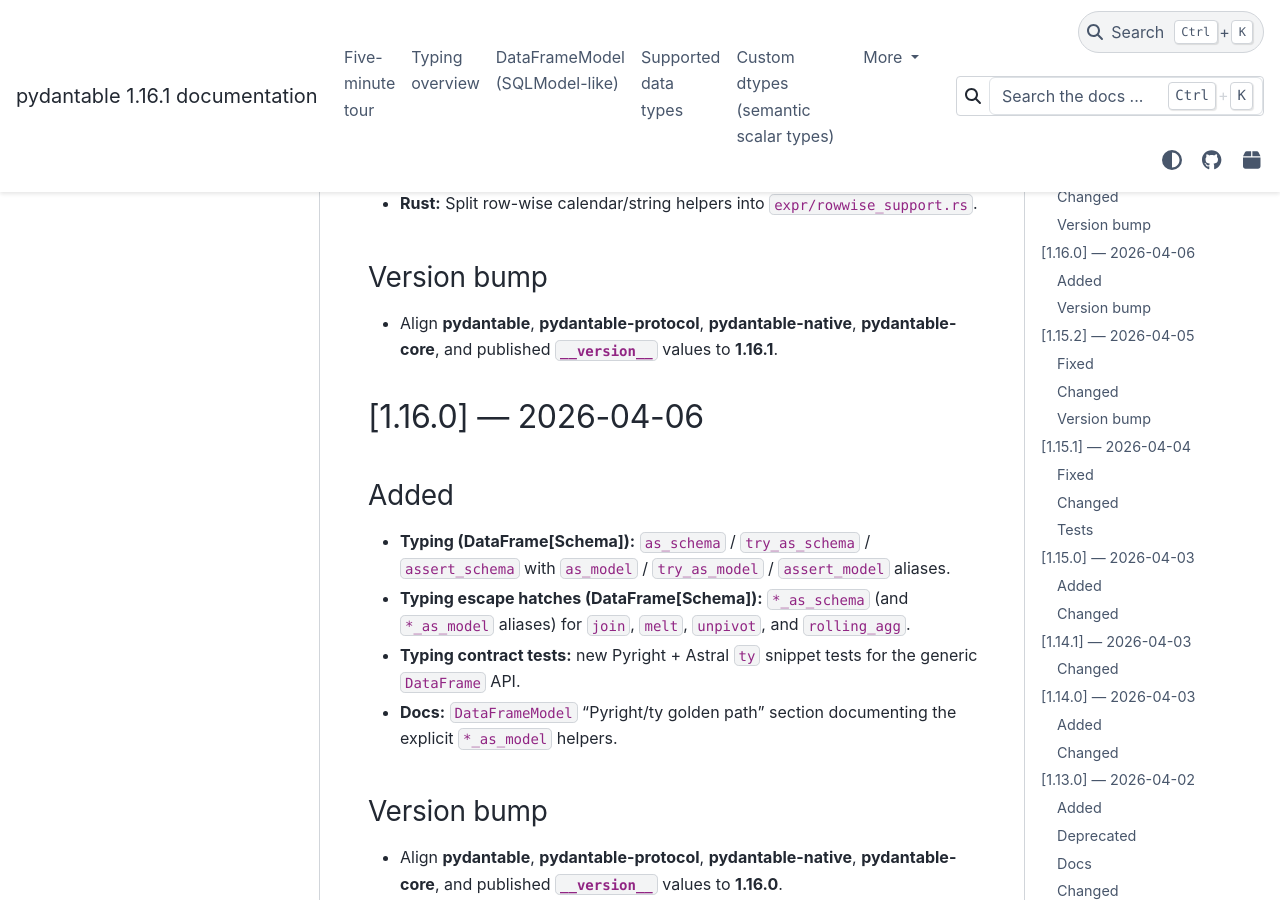
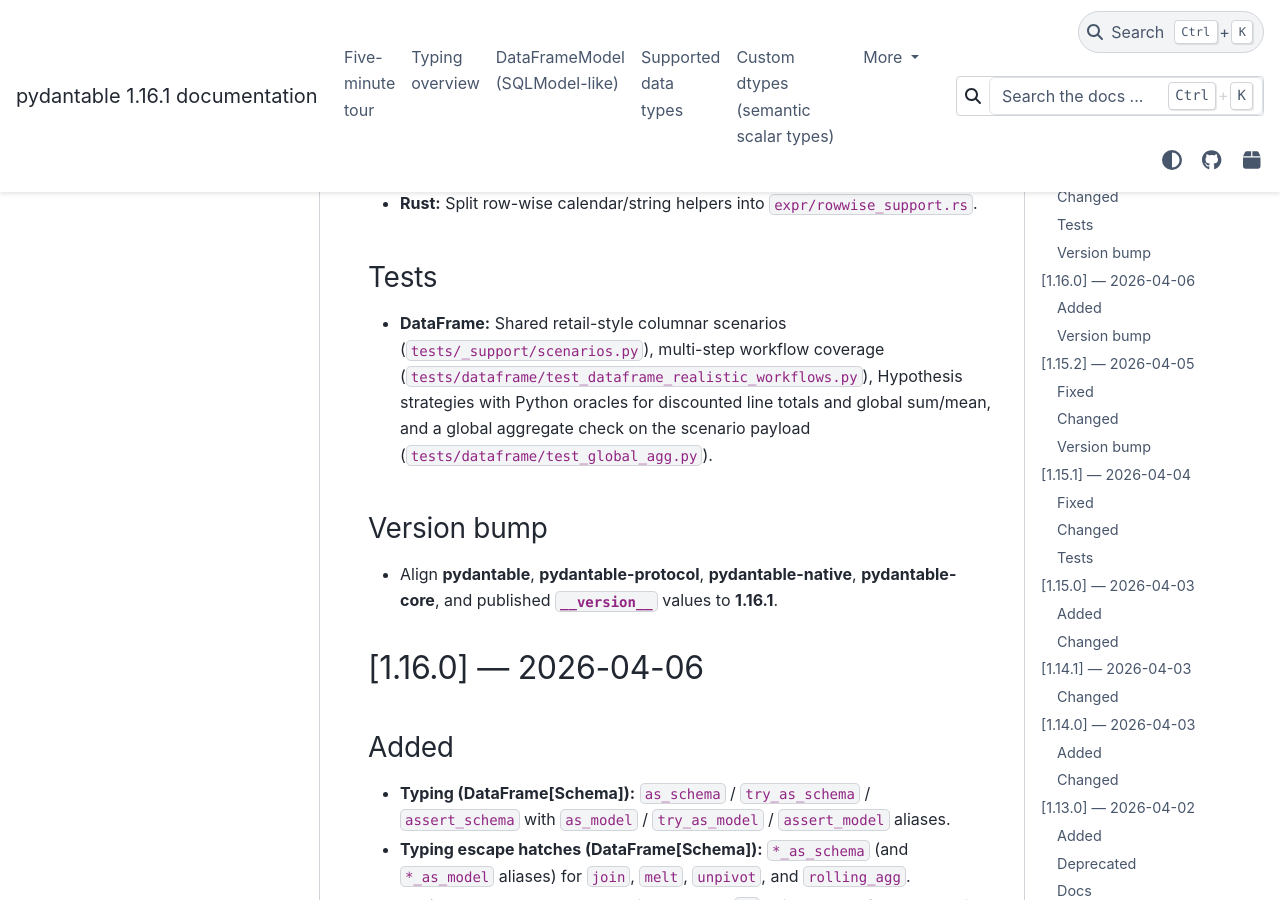
Before and after one commit to eddiethedean/pydantable, a Sphinx documentation site: the page built from docs/CHANGELOG.md, in a window 1280 px wide and 900 px high, scrolled down 548 px. Built offline with Sphinx 7.4.7 and the PyData theme 0.15.4, drawn with Linux system fonts in a browser that asks for light colours; the version number is read from the project's files by our own code.

Commit message:
docs: align 1.16.1 release notes and roadmap strings
- ROADMAP / POLARS_TRANSFORMATIONS_ROADMAP / DEVELOPER: current release and tag examples
- CHANGELOG 1.16.1: Tests section for realistic DataFrame scenarios and oracles

```diff
--- a/docs/CHANGELOG.md
+++ b/docs/CHANGELOG.md
@@ -10,6 +10,10 @@
 
 - **Python:** Narrow `ImportError` handling for optional dtype registry and native capabilities; debug logging on intentional broad I/O / `Expr` repr fallbacks; optional scan-column recovery iteration bound in `_materialize_scan_fallback`.
 - **Rust:** Split row-wise calendar/string helpers into `expr/rowwise_support.rs`.
+
+### Tests
+
+- **DataFrame:** Shared retail-style columnar scenarios (`tests/_support/scenarios.py`), multi-step workflow coverage (`tests/dataframe/test_dataframe_realistic_workflows.py`), Hypothesis strategies with Python oracles for discounted line totals and global sum/mean, and a global aggregate check on the scenario payload (`tests/dataframe/test_global_agg.py`).
 
 ### Version bump
 
```
Also changed, not shown: docs/DEVELOPER.md (+2 -2 lines), docs/POLARS_TRANSFORMATIONS_ROADMAP.md (+1 -1 lines), docs/ROADMAP.md (+1 -1 lines).
